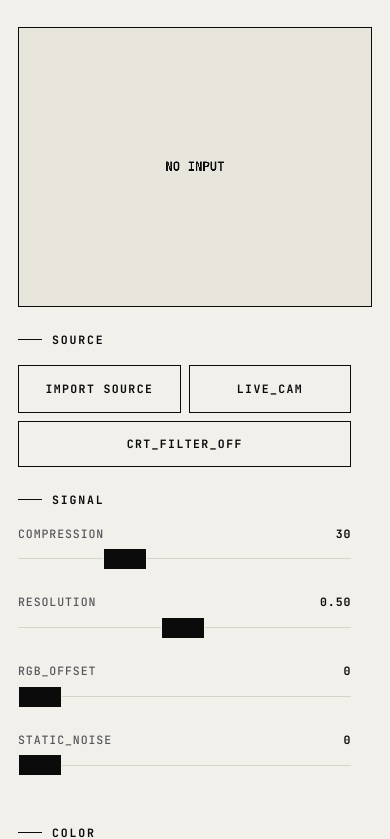
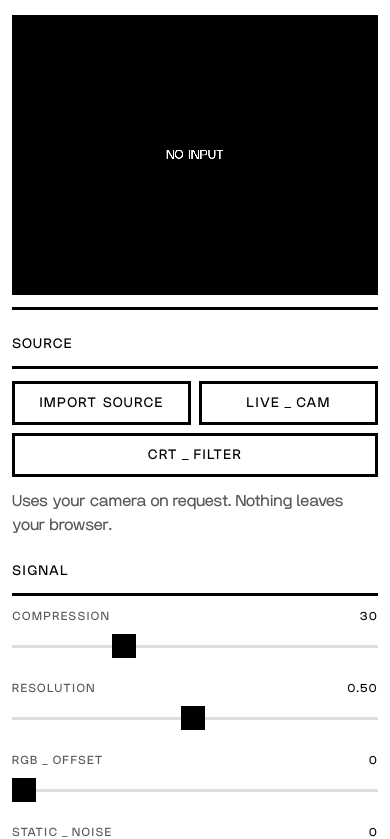
Before and after one commit to rappde/compression_unit, a plain HTML site: page index.html in a window 390 px wide. Shown: the part 72-911 px from the top of the page. Drawn offline with nearby package versions, Linux system fonts and the light colour scheme.

Commit message:
New look: white, Endless, 3px lines
- font is served from the repo now, no more Google Fonts
- black stage, controls on the right with a line between
- no title bar and credit when embedded on rappde.com/tools
- camera errors and empty state show on the stage instead of alerts

```diff
--- a/index.html
+++ b/index.html
@@ -1,154 +1,101 @@
 <!DOCTYPE html>
-<html lang="de">
+<html lang="en">
 <head>
     <meta charset="UTF-8">
     <meta name="viewport" content="width=device-width, initial-scale=1.0, maximum-scale=1.0, user-scalable=no">
-    <title>SIGNAL · Demien Rapp</title>
+    <title>Compression_Unit · Demien Rapp</title>
+    <script>
+        // eingebettet auf rappde.com/tools? dann ohne titelzeile und credit
+        try { if (window.self !== window.top) document.documentElement.classList.add('is-embedded'); } catch (e) { document.documentElement.classList.add('is-embedded'); }
+    </script>
 
     <!-- MANUAL: self-hosted verlangt. Beim Deploy dieses CDN gegen eigene @font-face tauschen. -->
-    <link rel="preconnect" href="https://fonts.googleapis.com">
-    <link rel="preconnect" href="https://fonts.gstatic.com" crossorigin>
-    <link href="https://fonts.googleapis.com/css2?family=Bricolage+Grotesque:opsz,wght@12..96,700;12..96,800&family=Inter:wght@400;600&family=JetBrains+Mono:wght@500;700&family=Silkscreen&display=swap" rel="stylesheet">
 
     <style>
+        @font-face {
+            font-family: "Endless";
+            src: url("fonts/Endless.ttf") format("truetype");
+            font-display: swap;
+        }
+
         :root {
-            --paper: #F2F0EB;
-            --ink: #0B0B0C;
-            --muted: #56565B;
-            --line: #D7D4CC;
-            --hi: #000000;
-            --ink-raise: #E8E5DD;
-            --line-soft: #E3E0D8;
-            --invert-bg: #0B0B0C;
-            --invert-fg: #F2F0EB;
-
-            --container: 1240px;
-            --gutter: clamp(18px, 4vw, 56px);
-            --ease-out: cubic-bezier(.16, 1, .3, 1);
-            --speed: 0.5s;
-
-            --font-display: 'Bricolage Grotesque', sans-serif;
-            --font-body: 'Inter', sans-serif;
-            --font-mono: 'JetBrains Mono', monospace;
-            --font-pixel: 'Silkscreen', monospace;
+            --paper: #fff;
+            --ink: #000;
+            --muted: #595959;
+            --soft: #ddd;
+            --stage: #000;
+            --link: #00e;
+            --stroke: 3px;
+            --line: 24px;
+            --half: 12px;
+            --gap: 24px;
+            --touch: 44px;
+            --controls: 300px;
         }
+        @media (max-width: 1023px) { :root { --gap: 18px; } }
+        @media (max-width: 767px)  { :root { --gap: 12px; } }
 
         * { box-sizing: border-box; -webkit-tap-highlight-color: transparent; }
 
-        html, body { margin: 0; }
-
+        html { background: var(--paper); }
         body {
+            margin: 0;
+            padding: var(--gap);
             background: var(--paper);
             color: var(--ink);
-            font-family: var(--font-body);
-            font-size: clamp(0.95rem, 0.9rem + 0.3vw, 1.05rem);
-            line-height: 1.55;
-            -webkit-font-smoothing: antialiased;
+            font-family: "Endless", Arial, Helvetica, sans-serif;
+            font-size: 20px;
+            line-height: var(--line);
+            -webkit-font-smoothing: none;
         }
 
-        /* ---- INVERTIERTER BLOCK (genau 1x pro Seite) ---- */
+        /* titelzeile, nur wenn das tool allein offen ist */
         .topbar {
-            background: var(--invert-bg);
-            color: var(--invert-fg);
-            padding: clamp(20px, 3vw, 34px) var(--gutter);
-        }
-        .topbar-inner {
-            max-width: var(--container);
-            margin: 0 auto;
-            display: flex;
-            align-items: baseline;
-            justify-content: space-between;
-            gap: 16px;
-            flex-wrap: wrap;
+            border-bottom: var(--stroke) solid var(--ink);
+            padding-bottom: var(--half);
+            margin-bottom: var(--line);
         }
         .brand {
-            font-family: var(--font-display);
-            font-weight: 800;
-            font-size: clamp(2.2rem, 7vw, 5.5rem);
-            line-height: 0.88;
-            letter-spacing: -0.03em;
             margin: 0;
+            font-size: 48px;
+            line-height: 48px;
+            font-weight: 400;
             text-transform: uppercase;
             overflow-wrap: anywhere;
         }
-        .brand-meta {
-            font-family: var(--font-mono);
-            font-weight: 500;
-            font-size: clamp(0.72rem, 0.7rem + 0.2vw, 0.82rem);
-            letter-spacing: 0.16em;
-            text-transform: uppercase;
-            color: rgba(242, 240, 235, 0.55);
-            margin: 0;
-        }
-        .pixel {
-            font-family: var(--font-pixel);
-            font-size: 0.66em;
-            color: var(--invert-fg);
-            letter-spacing: 0;
-        }
+        @media (max-width: 767px) { .brand { font-size: 32px; line-height: 36px; } }
 
-        /* Glitch nur bei Load + Hover, aus bei reduced-motion */
-        @media (prefers-reduced-motion: no-preference) {
-            .brand { animation: glitch var(--speed) var(--ease-out) both; }
-            .topbar:hover .brand { animation: glitch var(--speed) var(--ease-out); }
-            @keyframes glitch {
-                0%   { transform: translateX(0); text-shadow: none; }
-                18%  { transform: translateX(-3px); text-shadow: 3px 0 var(--paper), -3px 0 var(--invert-bg); }
-                36%  { transform: translateX(2px); text-shadow: -2px 0 var(--paper); }
-                54%  { transform: translateX(-1px); text-shadow: 2px 0 var(--paper); }
-                100% { transform: translateX(0); text-shadow: none; }
-            }
-        }
-
-        /* ---- LAYOUT ---- */
         .container {
-            max-width: var(--container);
-            margin: 0 auto;
-            padding: clamp(28px, 5vw, 64px) var(--gutter) clamp(40px, 6vw, 96px);
             display: grid;
-            grid-template-columns: 1fr 380px;
-            gap: clamp(24px, 4vw, 48px);
+            grid-template-columns: minmax(0, 1fr) var(--controls);
+            gap: var(--gap);
             align-items: start;
         }
 
-        @media (max-width: 900px) {
-            .container {
-                display: flex;
-                flex-direction: column;
-                gap: 24px;
-            }
-            .viewport { order: 1; }
-            .controls, footer { order: 2; }
-            canvas { max-height: 50vh; } /* Bild klein halten, Regler bleiben erreichbar */
-        }
-
-        /* ---- VIEWPORT ---- */
+        /* buehne */
         .viewport {
-            width: 100%;
-            background: var(--ink-raise);
-            border: 1px solid var(--ink);
+            position: sticky;
+            top: var(--gap);
+            background: var(--stage);
             display: flex;
             align-items: center;
             justify-content: center;
             min-height: 280px;
             overflow: hidden;
-            position: sticky;
-            top: 12px;
         }
         canvas {
+            display: block;
             max-width: 100%;
             height: auto;
-            max-height: 80vh;
+            max-height: calc(100vh - var(--gap) * 2);
             image-rendering: pixelated;
-            display: block;
         }
 
-        /* CRT Overlay (monochrom) */
         .crt-active::after {
             content: "";
             position: absolute;
             inset: 0;
-            background: linear-gradient(rgba(11, 11, 12, 0) 50%, rgba(11, 11, 12, 0.18) 50%);
+            background: linear-gradient(rgba(0, 0, 0, 0) 50%, rgba(0, 0, 0, .25) 50%);
             background-size: 100% 4px;
             pointer-events: none;
             z-index: 10;
@@ -156,165 +103,140 @@
 
         .rec-indicator {
             position: absolute;
-            top: 12px;
-            right: 12px;
+            top: var(--half);
+            right: var(--half);
             display: none;
             align-items: center;
             gap: 8px;
             z-index: 20;
             background: var(--ink);
             color: var(--paper);
-            font-family: var(--font-mono);
-            font-weight: 700;
-            font-size: 0.7rem;
-            letter-spacing: 0.14em;
-            padding: 5px 9px;
+            font-size: 12px;
+            line-height: 16px;
+            letter-spacing: .12em;
+            padding: 4px 8px;
         }
         .rec-indicator::before {
             content: "";
-            width: 9px;
-            height: 9px;
+            width: 10px;
+            height: 10px;
             background: var(--paper);
             animation: blink 1s steps(1) infinite;
         }
         @keyframes blink { 50% { opacity: 0; } }
+        @media (prefers-reduced-motion: reduce) { .rec-indicator::before { animation: none; } }
 
-        /* ---- CONTROLS ---- */
+        /* regler */
         .controls {
+            border-left: var(--stroke) solid var(--ink);
+            padding-left: var(--gap);
             display: flex;
             flex-direction: column;
-            gap: clamp(24px, 3vw, 34px);
+            gap: var(--line);
         }
 
         .eyebrow {
-            font-family: var(--font-mono);
-            font-weight: 700;
-            font-size: 0.72rem;
+            margin: 0 0 var(--half);
+            font-size: 14px;
+            line-height: 20px;
+            font-weight: 400;
+            letter-spacing: .1em;
             text-transform: uppercase;
-            letter-spacing: 0.16em;
-            color: var(--ink);
-            display: flex;
-            align-items: center;
-            gap: 10px;
-            margin-bottom: 16px;
+            border-bottom: var(--stroke) solid var(--ink);
+            padding-bottom: var(--half);
         }
-        .eyebrow::before {
-            content: "";
-            width: 24px;
-            height: 1px;
-            background: var(--ink);
-            flex: none;
-        }
+        .hint { margin: var(--half) 0 0; font-size: 16px; line-height: var(--line); color: var(--muted); }
 
-        .control-item {
-            display: flex;
-            flex-direction: column;
-            margin-bottom: 18px;
-        }
+        .control-item { display: flex; flex-direction: column; }
+        .control-item + .control-item { margin-top: var(--half); }
         .control-header {
             display: flex;
             justify-content: space-between;
-            font-family: var(--font-mono);
-            font-size: 0.72rem;
+            gap: var(--half);
+            font-size: 12px;
+            line-height: 16px;
+            letter-spacing: .12em;
             text-transform: uppercase;
-            letter-spacing: 0.08em;
             color: var(--muted);
         }
-        .control-header .val { color: var(--ink); font-weight: 700; }
+        .control-header .val { color: var(--ink); font-variant-numeric: tabular-nums; }
 
-        /* ---- SLIDERS (monochrom, radius 0) ---- */
         input[type="range"] {
             -webkit-appearance: none;
             appearance: none;
+            display: block;
             width: 100%;
-            height: 1px;
-            background: var(--line);
-            outline: none;
-            margin: 16px 0;
+            height: var(--touch);
+            margin: 0;
+            background: transparent;
+            cursor: pointer;
             touch-action: pan-y;
         }
+        input[type="range"]::-webkit-slider-runnable-track { height: 3px; background: var(--soft); }
+        input[type="range"]::-moz-range-track { height: 3px; background: var(--soft); }
         input[type="range"]::-webkit-slider-thumb {
             -webkit-appearance: none;
-            width: 44px;
-            height: 22px;
+            width: 24px;
+            height: 24px;
+            margin-top: -10.5px;
             background: var(--ink);
-            border: 1px solid var(--paper);
+            border: 0;
+            border-radius: 0;
+        }
+        input[type="range"]::-moz-range-thumb { width: 24px; height: 24px; background: var(--ink); border: 0; border-radius: 0; }
+        input[type="range"]:focus-visible { outline: var(--stroke) solid var(--ink); outline-offset: 3px; }
+
+        .button-group { display: grid; grid-template-columns: 1fr 1fr; gap: 8px; }
+        button, .file-label {
+            display: flex;
+            align-items: center;
+            justify-content: center;
+            text-align: center;
+            min-height: var(--touch);
+            padding: 8px 12px;
+            margin: 0;
+            font: inherit;
+            font-size: 14px;
+            line-height: 20px;
+            letter-spacing: .1em;
+            text-transform: uppercase;
+            background: var(--paper);
+            color: var(--ink);
+            border: var(--stroke) solid var(--ink);
             border-radius: 0;
             cursor: pointer;
+            position: relative;
         }
-        input[type="range"]::-moz-range-thumb {
-            width: 44px;
-            height: 22px;
-            background: var(--ink);
-            border: 1px solid var(--paper);
-            border-radius: 0;
-            cursor: pointer;
+        button:hover, .file-label:hover, button.active, button.recording { background: var(--ink); color: var(--paper); }
+        button:focus-visible, .file-label:focus-within { outline: var(--stroke) solid var(--ink); outline-offset: 3px; }
+        button:disabled { opacity: .35; cursor: not-allowed; }
+        button:disabled:hover { background: var(--paper); color: var(--ink); }
+        .full-width { grid-column: 1 / -1; }
+
+        /* file-input nicht display:none, sonst per tab nicht erreichbar */
+        .file-label input[type="file"] { position: absolute; width: 1px; height: 1px; opacity: 0; overflow: hidden; }
+
+        footer { margin: 0; font-size: 16px; line-height: var(--line); color: var(--muted); }
+        footer a { color: var(--link); }
+
+        @media (max-width: 899px) {
+            .container { grid-template-columns: 1fr; }
+            .viewport { position: relative; top: 0; }
+            canvas { max-height: 50vh; }
+            .controls { border-left: 0; padding-left: 0; border-top: var(--stroke) solid var(--ink); padding-top: var(--line); }
         }
-        input[type="range"]:active::-webkit-slider-thumb { background: var(--paper); border-color: var(--ink); }
-        input[type="range"]:active::-moz-range-thumb { background: var(--paper); border-color: var(--ink); }
-        input[type="range"]:focus-visible { outline: 2px solid var(--ink); outline-offset: 4px; }
 
-        /* ---- BUTTONS ---- */
-        .button-group {
-            display: grid;
-            grid-template-columns: 1fr 1fr;
-            gap: 8px;
+        /* eingebettet auf rappde.com/tools: der name steht dort schon, das tool fuellt das iframe */
+        .is-embedded .topbar, .is-embedded footer { display: none; }
+        .is-embedded body { padding: 0; }
+        @media (min-width: 900px) {
+            .is-embedded, .is-embedded body { height: 100%; }
+            .is-embedded body { overflow: hidden; }
+            .is-embedded .container { height: 100%; align-items: stretch; }
+            .is-embedded .viewport { position: relative; top: 0; }
+            .is-embedded canvas { max-height: 100%; }
+            .is-embedded .controls { overflow: auto; }
         }
-        button, .file-label {
-            background: var(--paper);
-            color: var(--ink);
-            border: 1px solid var(--ink);
-            border-radius: 0;
-            padding: 14px;
-            font-family: var(--font-mono);
-            font-size: 0.72rem;
-            font-weight: 700;
-            text-transform: uppercase;
-            letter-spacing: 0.12em;
-            cursor: pointer;
-            text-align: center;
-            display: block;
-            min-height: 46px;
-            transition: background var(--speed) var(--ease-out), color var(--speed) var(--ease-out);
-        }
-        button:hover, .file-label:hover { background: var(--ink); color: var(--paper); }
-        button:focus-visible, .file-label:focus-visible { outline: 2px solid var(--ink); outline-offset: 3px; }
-        button.active { background: var(--ink); color: var(--paper); }
-        button#btn-rec.recording { background: var(--ink); color: var(--paper); }
-        button:disabled { opacity: 0.35; cursor: not-allowed; }
-        button:disabled:hover { background: var(--paper); color: var(--ink); }
-
-        .full-width { grid-column: span 2; }
-
-        /* file-input nicht display:none -> sonst nicht per tab erreichbar. */
-        .file-label { position: relative; }
-        .file-label input[type="file"] {
-            position: absolute;
-            width: 1px; height: 1px;
-            margin: -1px; padding: 0; border: 0;
-            opacity: 0;
-            overflow: hidden;
-        }
-        .file-label:focus-within { outline: 2px solid var(--ink); outline-offset: 3px; }
-
-        footer {
-            grid-column: 1 / -1;
-            margin-top: 8px;
-            font-family: var(--font-mono);
-            font-size: 0.72rem;
-            text-transform: uppercase;
-            letter-spacing: 0.12em;
-            color: var(--muted);
-            border-top: 1px solid var(--line);
-            padding-top: 16px;
-        }
-        footer a {
-            color: var(--ink);
-            text-decoration: none;
-            border-bottom: 1px solid var(--ink);
-            transition: background var(--speed) var(--ease-out), color var(--speed) var(--ease-out);
-        }
-        footer a:hover { background: var(--ink); color: var(--paper); }
     </style>
 </head>
 <body>
@@ -335,19 +257,20 @@
     <!-- RECHTS: PARAMETER -->
     <aside class="controls">
         <div>
-            <div class="eyebrow">Source</div>
+            <h2 class="eyebrow">Source</h2>
             <div class="button-group">
                 <label class="file-label">
-                    Import Source
+                    Import source
                     <input type="file" id="file-input" accept="image/*,video/*">
                 </label>
                 <button id="btn-webcam">Live_Cam</button>
-                <button id="btn-crt" class="full-width">CRT_Filter_Off</button>
+                <button id="btn-crt" class="full-width">CRT_Filter</button>
             </div>
+                <p class="hint">Uses your camera on request. Nothing leaves your browser.</p>
         </div>
 
         <div>
-            <div class="eyebrow">Signal</div>
+            <h2 class="eyebrow">Signal</h2>
             <div class="control-item">
                 <div class="control-header"><span>Compression</span><span class="val" id="v-q">30</span></div>
                 <input type="range" id="s-q" min="1" max="100" value="30" aria-label="Compression">
@@ -367,7 +290,7 @@
         </div>
 
         <div>
-            <div class="eyebrow">Color</div>
+            <h2 class="eyebrow">Color</h2>
             <div class="control-item">
                 <div class="control-header"><span>Contrast</span><span class="val" id="v-c">1.0</span></div>
                 <input type="range" id="s-c" min="0.5" max="2.5" step="0.05" value="1.0" aria-label="Contrast">
@@ -379,17 +302,15 @@
         </div>
 
         <div>
-            <div class="eyebrow">Output</div>
+            <h2 class="eyebrow">Output</h2>
             <div class="button-group">
-                <button id="btn-save">Save Still (JPG)</button>
-                <button id="btn-rec">Record Video</button>
+                <button id="btn-save">Save still (JPG)</button>
+                <button id="btn-rec">Record video</button>
             </div>
         </div>
     </aside>
 
-    <footer>
-        THIS WAS MADE BY <a href="https://rappde.com" target="_blank" rel="noopener">RAPPDE.COM</a>
-    </footer>
+    <footer>Made by <a href="https://rappde.com">rappde.com</a></footer>
 </main>
 
 <video id="hidden-video" autoplay muted loop playsinline style="display:none"></video>
@@ -406,7 +327,7 @@
     const recSupported = typeof canvas.captureStream === 'function' && typeof window.MediaRecorder === 'function';
     if (!recSupported) {
         btnRec.disabled = true;
-        btnRec.textContent = 'Rec N/A';
+        btnRec.textContent = 'Rec n/a';
     }
 
     // Mobil weniger interne Auflösung -> spürbar flüssiger bei gleichem Look
@@ -444,17 +365,18 @@
         canvas.height = Math.floor(h * scale);
     }
 
-    // Leerer Zustand: Paper-Fläche mit Mono-Label statt schwarzem Block
-    function drawPlaceholder() {
+    // leerer zustand und meldungen: weiss auf der schwarzen buehne
+    function drawPlaceholder(text = 'NO INPUT') {
         ctx.globalCompositeOperation = 'source-over';
-        ctx.fillStyle = '#E8E5DD';
+        ctx.fillStyle = '#000';
         ctx.fillRect(0, 0, canvas.width, canvas.height);
-        ctx.fillStyle = '#0B0B0C';
-        const fs = Math.max(14, Math.round(canvas.width * 0.035));
-        ctx.font = '700 ' + fs + "px 'JetBrains Mono', monospace";
+        ctx.fillStyle = '#fff';
+        let fs = Math.max(14, Math.round(canvas.width * 0.035));
+        ctx.font = fs + 'px Endless, Arial, sans-serif';
+        while (fs > 10 && ctx.measureText(text).width > canvas.width * 0.9) { fs--; ctx.font = fs + 'px Endless, Arial, sans-serif'; }
         ctx.textAlign = 'center';
         ctx.textBaseline = 'middle';
-        ctx.fillText('NO INPUT', canvas.width / 2, canvas.height / 2);
+        ctx.fillText(text, canvas.width / 2, canvas.height / 2);
     }
 
     function stopStream() {
@@ -513,16 +435,16 @@
             video.srcObject = stream;
             sourceMode = 'webcam';
             this.classList.add('active');
-            this.textContent = 'Stop_Cam';
+            this.textContent = 'Live_Cam';
             video.onloadedmetadata = () => { initDim(video.videoWidth, video.videoHeight); video.play(); };
         } catch (e) {
-            alert('ERROR: CAMERA_ACCESS_DENIED');
+            drawPlaceholder('Camera blocked. Allow it or import a file.');
         }
     };
 
     document.getElementById('btn-crt').onclick = function() {
         const active = document.getElementById('viewport').classList.toggle('crt-active');
-        this.textContent = active ? "CRT_Filter_On" : "CRT_Filter_Off";
+        this.textContent = 'CRT_Filter';
         this.classList.toggle('active');
     };
 
@@ -628,13 +550,13 @@
         if (mediaRecorder && mediaRecorder.state === "recording") {
             mediaRecorder.stop();
             this.classList.remove('recording');
-            this.textContent = "Record Video";
+            this.textContent = "Record video";
             document.getElementById('rec-ui').style.display = "none";
         } else {
             recordedChunks = [];
             let types = ['video/mp4;codecs=avc1', 'video/mp4', 'video/webm;codecs=h264', 'video/webm'];
             let supportedType = types.find(t => MediaRecorder.isTypeSupported(t));
-            if (!supportedType) { alert('ERROR: NO_ENCODER'); return; }
+            if (!supportedType) { this.textContent = 'Rec n/a'; this.disabled = true; return; }
             const streamOut = canvas.captureStream(30);
             mediaRecorder = new MediaRecorder(streamOut, { mimeType: supportedType });
             mediaRecorder.ondataavailable = e => { if (e.data.size > 0) recordedChunks.push(e.data); };
@@ -648,7 +570,7 @@
             };
             mediaRecorder.start();
             this.classList.add('recording');
-            this.textContent = "Stop Recording";
+            this.textContent = "Stop recording";
             document.getElementById('rec-ui').style.display = "flex";
         }
     };
@@ -663,7 +585,7 @@
     // Init
     canvas.width = 800; canvas.height = 450;
     drawPlaceholder();
-    // Placeholder neu zeichnen sobald der Mono-Font geladen ist
+    // placeholder neu zeichnen, sobald die schrift geladen ist
     if (document.fonts && document.fonts.ready) {
         document.fonts.ready.then(() => { if (sourceMode === 'none') drawPlaceholder(); });
     }
```
Also changed, not shown: fonts/Endless.ttf (added), 1 other file.
